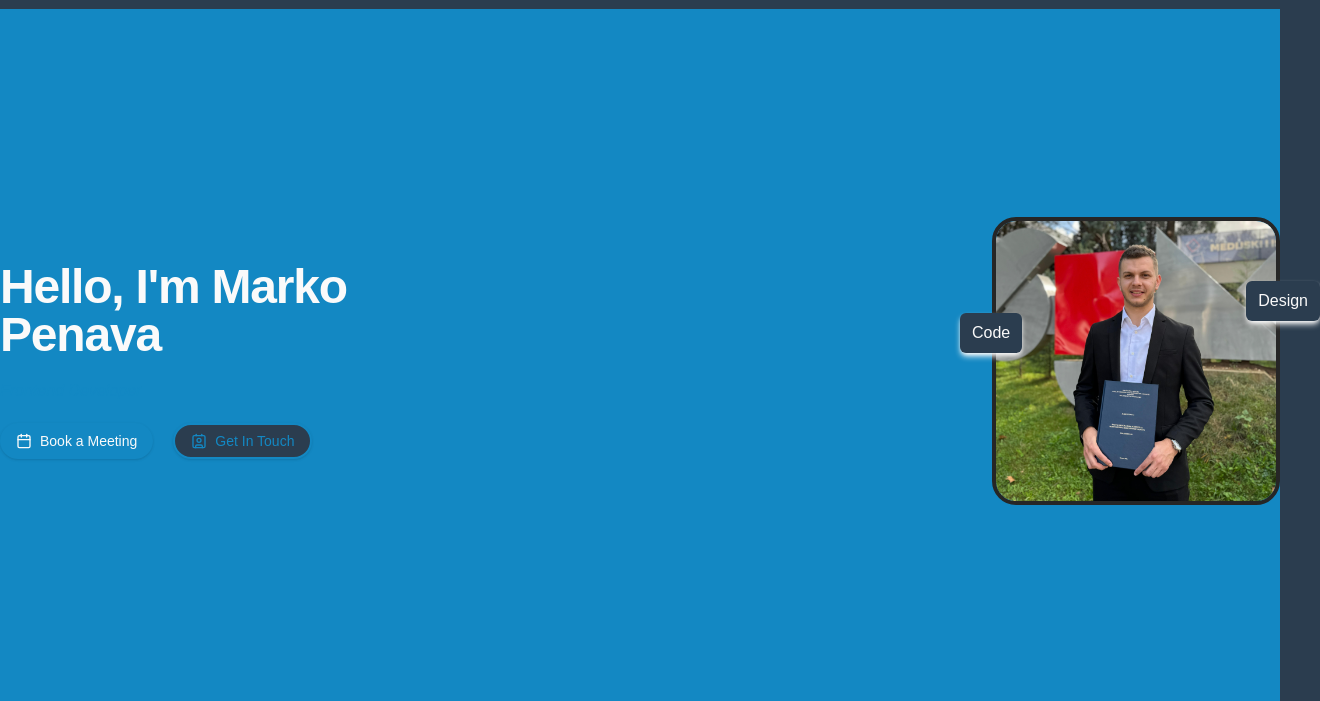
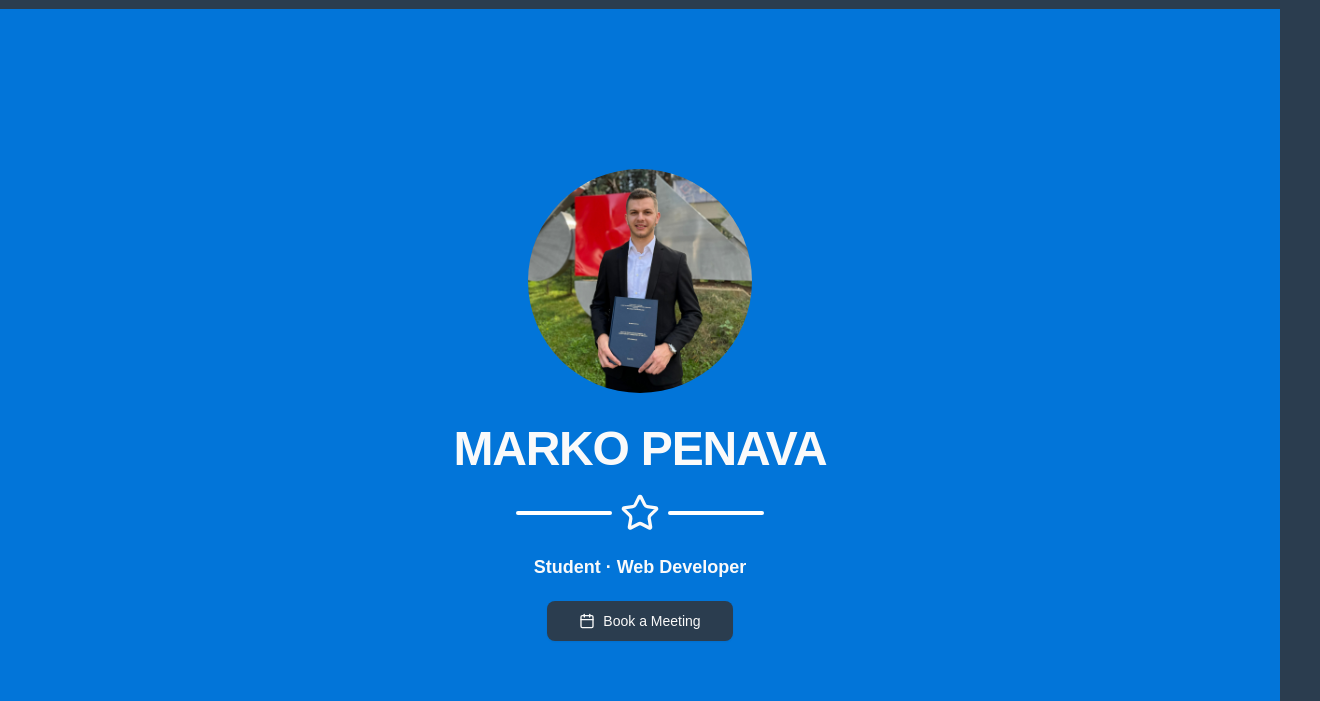
Before and after one commit to MPenava/Portfolio, an Astro site: page / in a window 1280 px wide. Shown: the part 99-800 px from the top of the page, 1320 px wide, since content can reach past the window. Built offline with nearby package versions, Linux system fonts and the light colour scheme; Astro itself is replaced by a stand-in of ours.

Commit message:
feat: improve profile section

```diff
--- a/src/components/shared/ProfileImage.tsx
+++ b/src/components/shared/ProfileImage.tsx
@@ -5,19 +5,10 @@ import mpen from "@/assets/profile/mpen.jpg";
 
 const ProfileImage = () => {
   return (
-    <div className="relative inline-block">
-      <Avatar className="size-72 rounded-3xl border-4">
-        <AvatarImage src={mpen.src} alt="Profile image" className="shadow-xl" />
-        <AvatarFallback>Profile image</AvatarFallback>
-      </Avatar>
-      {/* Badges */}
-      <div className="absolute -left-8 top-24 rounded-md bg-background px-3 py-2 shadow-md shadow-primary-foreground">
-        Code
-      </div>
-      <span className="absolute -right-10 top-16 rounded-md bg-background px-3 py-2 shadow-md shadow-primary-foreground">
-        Design
-      </span>
-    </div>
+    <Avatar className="h-58 w-56 rounded-full">
+      <AvatarImage src={mpen.src} alt="Profile image" />
+      <AvatarFallback>Profile image</AvatarFallback>
+    </Avatar>
   );
 };
 
--- a/src/components/shared/ProfileSection.astro
+++ b/src/components/shared/ProfileSection.astro
@@ -1,27 +1,22 @@
 ---
 import ProfileImage from "@/components/shared/ProfileImage";
-import { H1, H3, H4, Lead, P } from "../ui/typography";
+import { H1, Large } from "../ui/typography";
 import { Button } from "../ui/button";
-import { Calendar, Contact } from "lucide-react";
+import { StarSeparator } from "../shared/StarSeparator";
+import { Calendar, Contact, Star } from "lucide-react";
 ---
 
 <section id="home" class="scroll-mt-24 bg-primary">
   <div class="container mx-auto max-w-7xl">
-    <div
-      class="flex flex-col items-center justify-between gap-8 py-52 md:flex-row"
-    >
-      <div class="flex max-w-lg flex-col gap-5">
-        <H1>Hello, I'm Marko Penava</H1>
-        <Lead className="text-primary">Frontend Developer</Lead>
-        <div class="flex gap-5">
-          <Button><Calendar />Book a Meeting</Button>
-          <Button
-            className="border-2 border-primary bg-background text-primary hover:bg-background/80"
-            ><Contact />Get In Touch</Button
-          >
-        </div>
+    <div class="flex flex-col items-center justify-between gap-8 py-40">
+      <ProfileImage client:idle />
+      <div class="flex flex-col items-center gap-5">
+        <H1>MARKO PENAVA</H1>
+        <StarSeparator />
+        <Large>Student · Web Developer</Large>
+        <Button variant="secondary" size="lg"><Calendar />Book a Meeting</Button
+        >
       </div>
-      <ProfileImage client:idle />
     </div>
   </div>
 </section>
--- /dev/null
+++ b/src/components/shared/StarSeparator.tsx
@@ -0,0 +1,16 @@
+import { Star } from "lucide-react";
+import { Separator } from "../ui/separator";
+
+const StarSeparator = () => {
+  return (
+    <div className="flex w-24 items-center justify-center gap-2">
+      <Separator className="h-1 rounded-sm bg-white" />
+      <div>
+        <Star className="size-10" />
+      </div>
+      <Separator className="h-1 rounded-sm bg-white" />
+    </div>
+  );
+};
+
+export { StarSeparator };
--- a/src/components/ui/button.tsx
+++ b/src/components/ui/button.tsx
@@ -5,7 +5,7 @@ import { cva, type VariantProps } from "class-variance-authority";
 import { cn } from "@/lib/utils";
 
 const buttonVariants = cva(
-  "inline-flex items-center justify-center gap-2 whitespace-nowrap rounded-3xl text-sm font-medium transition-colors focus-visible:outline-none focus-visible:ring-1 focus-visible:ring-ring disabled:pointer-events-none disabled:opacity-50 [&_svg]:pointer-events-none [&_svg]:size-4 [&_svg]:shrink-0",
+  "inline-flex items-center justify-center gap-2 whitespace-nowrap rounded-lg text-sm font-medium transition-colors focus-visible:outline-none focus-visible:ring-1 focus-visible:ring-ring disabled:pointer-events-none disabled:opacity-50 [&_svg]:pointer-events-none [&_svg]:size-4 [&_svg]:shrink-0",
   {
     variants: {
       variant: {
@@ -22,8 +22,8 @@ const buttonVariants = cva(
       },
       size: {
         default: "h-9 px-4 py-2",
-        sm: "h-8 rounded-3xl px-3 text-xs",
-        lg: "h-10 rounded-3xl px-8",
+        sm: "h-8 rounded-lg px-3 text-xs",
+        lg: "h-10 rounded-lg px-8",
         icon: "h-9 w-9",
       },
     },
--- a/src/styles/globals.css
+++ b/src/styles/globals.css
@@ -9,18 +9,18 @@
     --card-foreground: 0 0% 98%;
     --popover: 210 29% 24%;
     --popover-foreground: 0 0% 98%;
-    --primary: 200 82% 42%;
+    --primary: 208 98% 43%;
     --primary-foreground: 0 0% 98%;
-    --secondary: 0 0% 14.9%;
+    --secondary: 210 29% 24%;
     --secondary-foreground: 0 0% 98%;
-    --muted: 0 0% 14.9%;
+    --muted: 210 29% 24%;
     --muted-foreground: 0 0% 63.9%;
-    --accent: 0 0% 14.9%;
+    --accent: 210 29% 24%;
     --accent-foreground: 0 0% 98%;
     --destructive: 0 62.8% 30.6%;
     --destructive-foreground: 0 0% 98%;
-    --border: 0 0% 14.9%;
-    --input: 0 0% 14.9%;
+    --border: 210 29% 24%;
+    --input: 210 29% 24%;
     --ring: 0 0% 83.1%;
     --radius: 0.5rem;
   }
```
